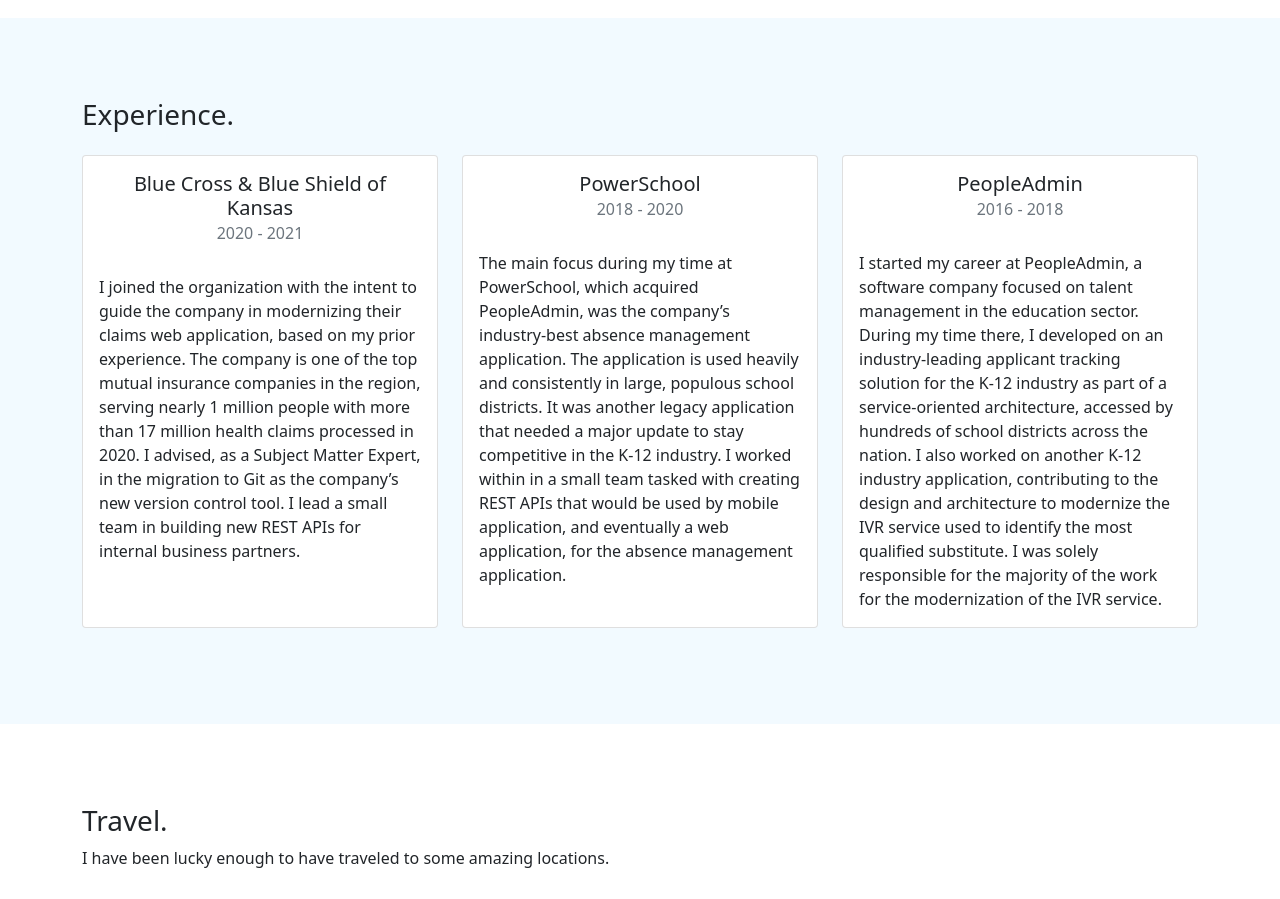
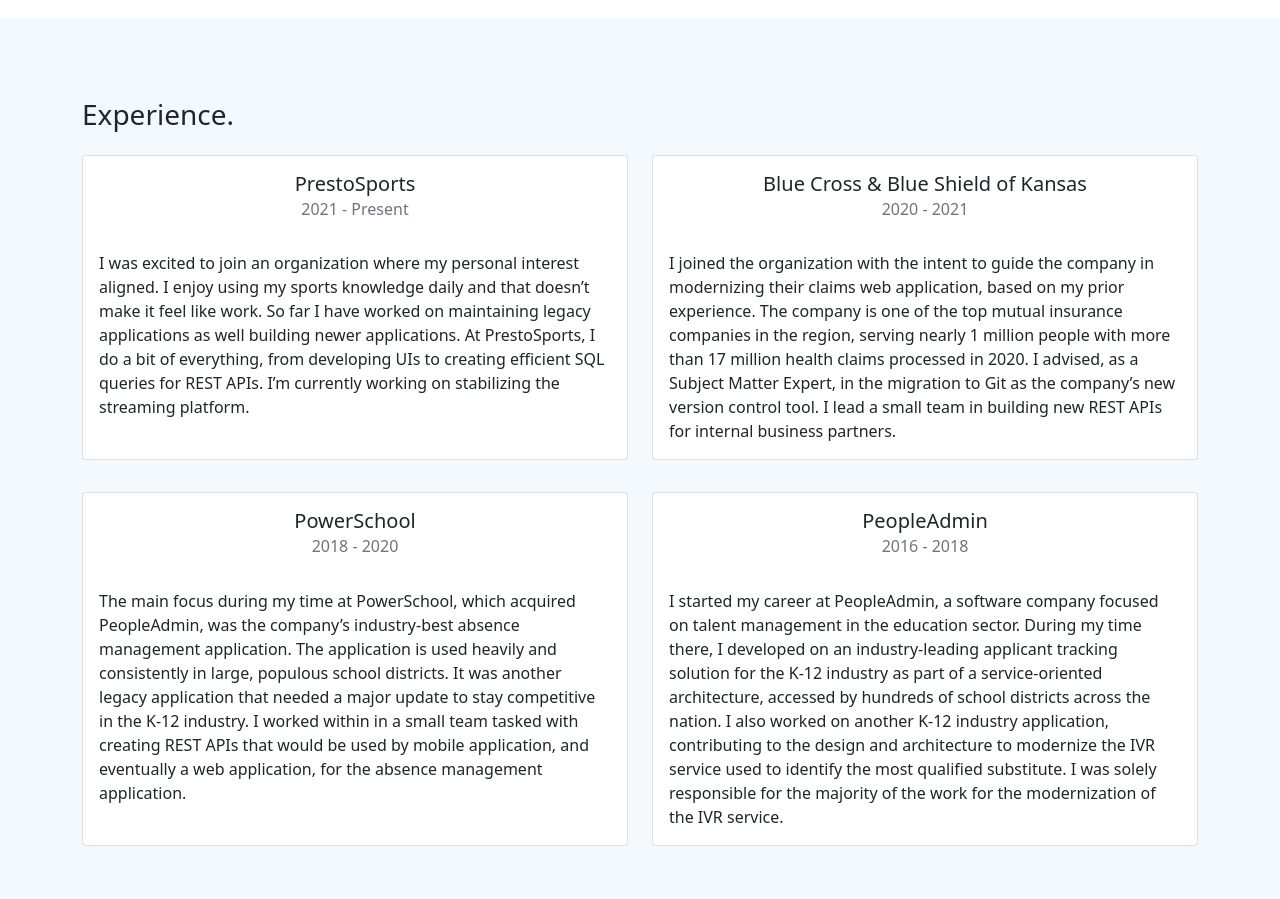
Before and after one commit to esantosrcj/personal-website, a plain HTML site: page index.html in a window 1280 px wide. Shown: the part 1280-2179 px from the top of the page. Drawn offline with Linux system fonts and the light colour scheme.

Commit message:
Add PrestoSports summary

```diff
--- a/index.html
+++ b/index.html
@@ -76,7 +76,16 @@
                 <div class="container">
                     <h3>Experience.</h3>
                     <div class="row">
-                        <div class="col-xl-4 d-flex align-items-stretch">
+                        <div class="col-xl-6 d-flex align-items-stretch">
+                            <div class="card">
+                                <div class="card-body">
+                                    <h5 class="card-title text-center">PrestoSports</h5>
+                                    <h6 class="card-subtitle text-muted text-center">2021 - Present</h6>
+                                    <p class="card-text">I was excited to join an organization where my personal interest aligned. I enjoy using my sports knowledge daily and that doesn’t make it feel like work. So far I have worked on maintaining legacy applications as well building newer applications. At PrestoSports, I do a bit of everything, from developing UIs to creating efficient SQL queries for REST APIs. I’m currently working on stabilizing the streaming platform.</p>
+                                </div>
+                            </div>
+                        </div>
+                        <div class="col-xl-6 d-flex align-items-stretch">
                             <div class="card">
                                 <div class="card-body">
                                     <h5 class="card-title text-center">Blue Cross &amp; Blue Shield of Kansas</h5>
@@ -85,7 +94,7 @@
                                 </div>
                             </div>
                         </div>
-                        <div class="col-xl-4 d-flex align-items-stretch">
+                        <div class="col-xl-6 d-flex align-items-stretch">
                             <div class="card">
                                 <div class="card-body">
                                     <h5 class="card-title text-center">PowerSchool</h5>
@@ -94,7 +103,7 @@
                                 </div>
                             </div>
                         </div>
-                        <div class="col-xl-4 d-flex align-items-stretch">
+                        <div class="col-xl-6 d-flex align-items-stretch">
                             <div class="card">
                                 <div class="card-body">
                                     <h5 class="card-title text-center">PeopleAdmin</h5>
```
